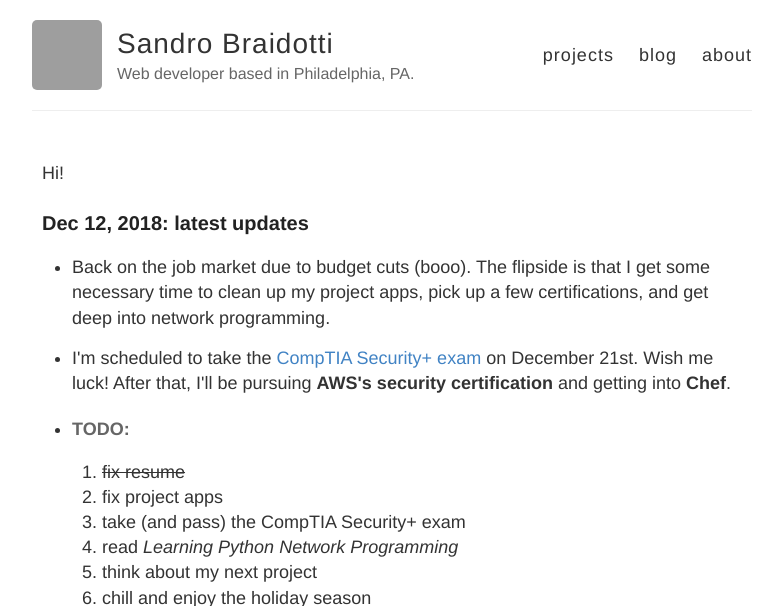
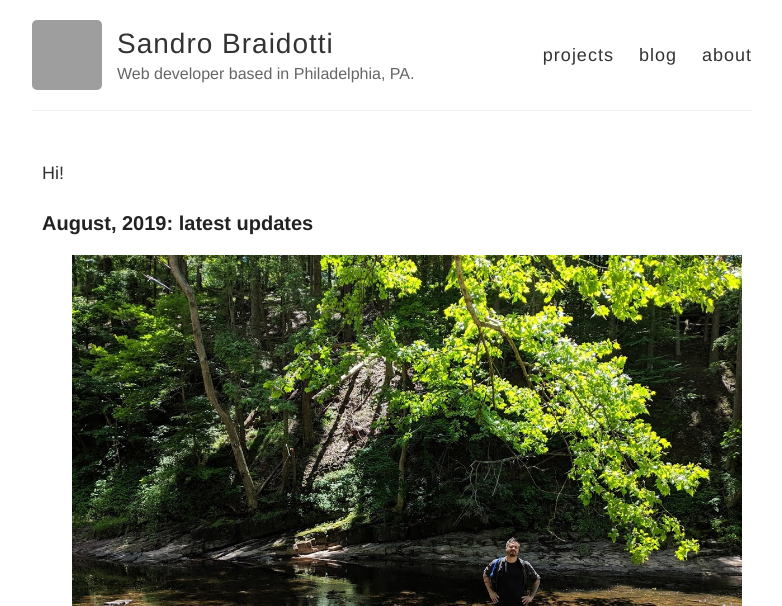
Before and after one commit to abraidotti/abraidotti.github.io, a Jekyll site: the page built from index.html, in a window 1280 px wide and 1400 px high. Shown: the top 606 px of the window, without its empty margins (248-1030 px from the left). Built offline with Jekyll 4.4.1, drawn with Linux system fonts in a browser that asks for light colours; some of the changed text lies outside the part shown; grey boxes are pictures that could not be loaded.

Commit message:
add aug 2019 update

```diff
--- a/index.html
+++ b/index.html
@@ -8,24 +8,22 @@
 
       <p>Hi!</p>
 
-      <h3 id="latest-updates">Dec 12, 2018: latest updates</h3>
+      <h3 id="latest-updates">August, 2019: latest updates</h3>
 
       <ul>
         <li>
-          <p>Back on the job market due to budget cuts (booo). The flipside is that I get some necessary time to clean up my project apps, pick up a few certifications, and get deep into network programming.</p>
+          <img src="/img/latest/sandro-nockamixon.jpg">
+          <p>Here's me at Nockamixon State Park a couple weeks ago. Hot weather hiking is the best!</p>
         </li>
-        <li>
-          <p>I'm scheduled to take the <a href="https://certification.comptia.org/certifications/security">CompTIA Security+ exam</a> on December 21st. Wish me luck! After that, I'll be pursuing <strong>AWS's security certification</strong> and getting into <strong>Chef</strong>.</p>
-        </li>
+
         <li>
           <h4>TODO:</h4>
           <ol>
-            <li><strike>fix resume</strike></li>
-            <li>fix project apps</li>
-            <li>take (and pass) the CompTIA Security+ exam</li>
-            <li>read <i>Learning Python Network Programming</i></li>
-            <li>think about my next project</li>
-            <li>chill and enjoy the holiday season</li>
+            <li>take the AWS Developer Associate exam next Thursday. I got an 81% on my first practice test, so I'm feeling good about it.</li>
+            <li>keep playing piano this summer</li>
+            <li>continue winning my books-over-video-games streak</li>
+            <li>start the Unreal Engine tutorial I bought the other day. Eventually make some maps for games.</li>
+            <li>chill and enjoy the rest of the summer</li>
           </ol>
         </li>
         <li>
```
Also changed, not shown: projects.md (+1 -1 lines), img/latest/sandro-nockamixon.jpg (added).
